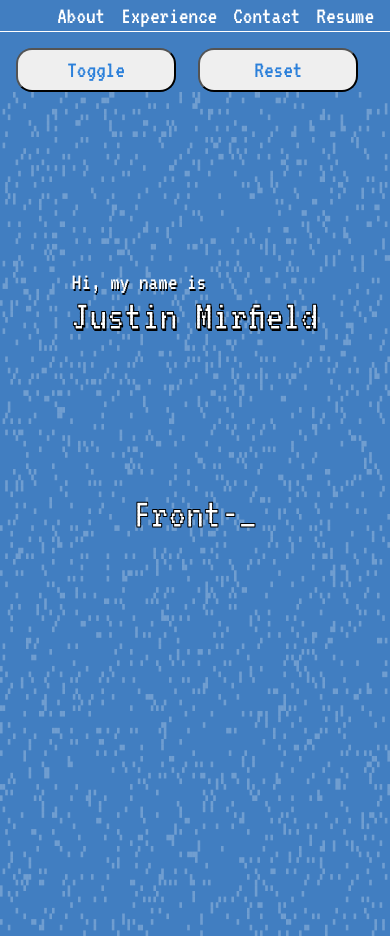
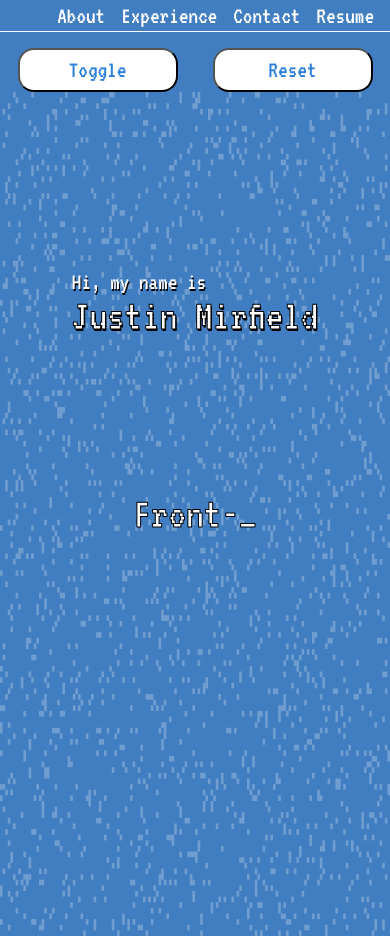
Before and after one commit to jmirfield/portfolio-site, a website built with webpack: page public/template.html in a window 390 px wide. Shown: the top 936 px of the page. Built offline with nearby package versions, Linux system fonts and the light colour scheme.

Commit message:
Fixed mobile stylinh

```diff
--- a/src/styles/global.css
+++ b/src/styles/global.css
@@ -58,6 +58,7 @@ button {
     border-radius: 1rem;
     font-size: 24px;
     color: #2c80da;
+    background-color: white;
 }
 
 ul {
--- a/src/styles/mainCanvas.css
+++ b/src/styles/mainCanvas.css
@@ -61,6 +61,19 @@
     margin-top: 5rem;
     height: 75%;
     z-index: 2;
+}
+
+#canvas-controls>button {
+    margin-top: 3rem;
+    margin-left: 1rem;
+    margin-right: 1rem;
+}
+
+@media screen and (max-width: 768px) {
+    #canvas-controls {
+        display: flex;
+        justify-content: space-around;
+    }
 }
 
 /* @media (hover:none) or (pointer: fine) or (p) {
```
